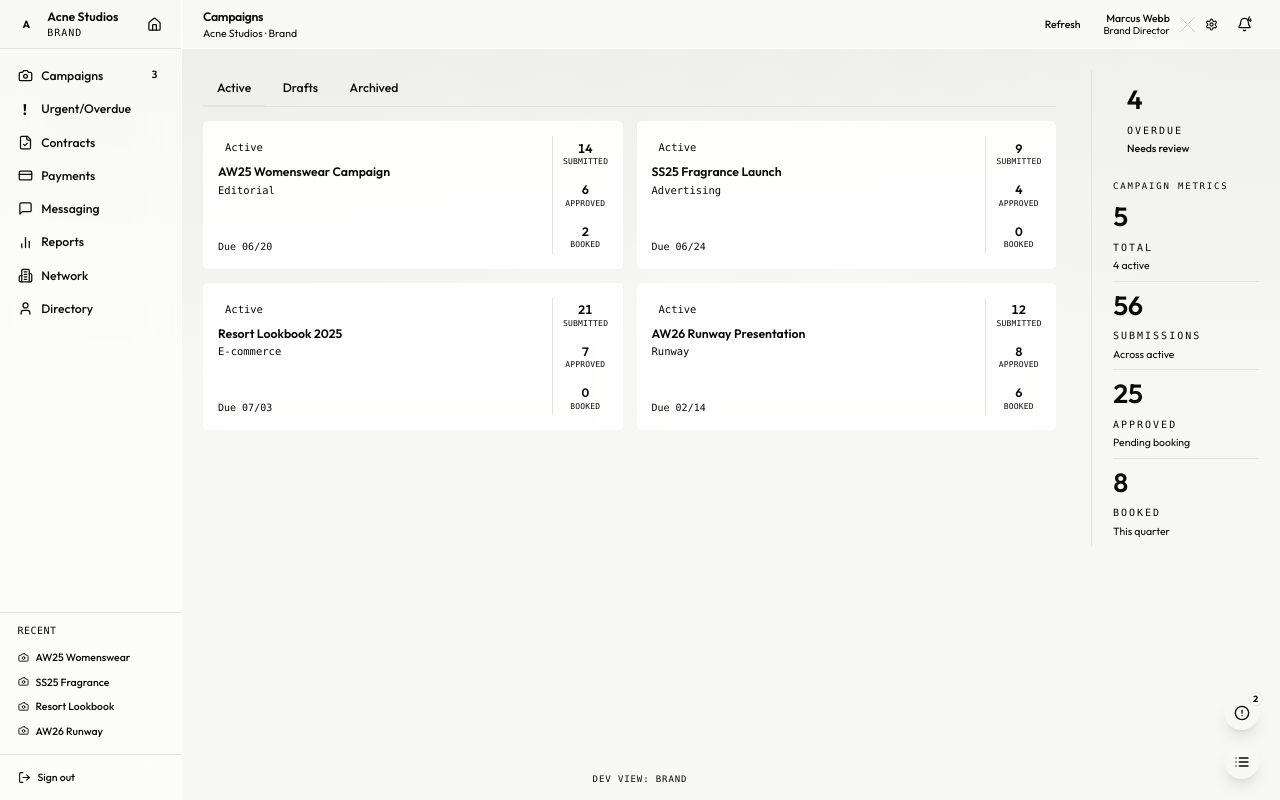
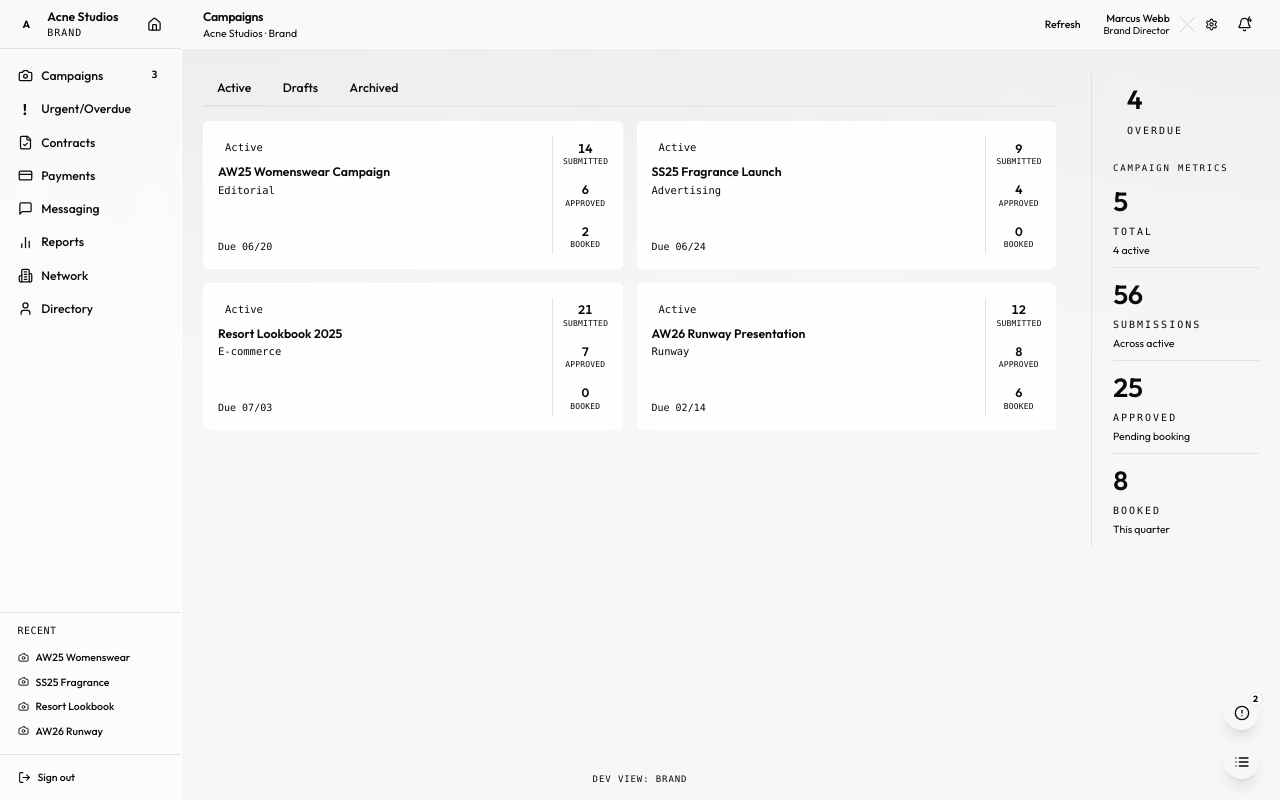
Before and after one commit to helenalklein/DVURE, a React (Vite) app: page / in a window 1280 px wide. Both pictures are taken after a click on the button "Brand". Built offline with nearby package versions, Linux system fonts and the light colour scheme.

Commit message:
Remove redundant "Needs review" caption under Overdue metric

```diff
--- a/src/app/brand/BrandApp.tsx
+++ b/src/app/brand/BrandApp.tsx
@@ -1192,7 +1192,6 @@ function CampaignsList({ openCampaign, onOpenUrgent }: { openCampaign: (id: numb
               className="text-left bg-foreground text-primary-foreground rounded-md px-4 py-4 mb-3 cursor-pointer hover:bg-[#2a2a2a] transition-colors">
               <div className="text-3xl font-semibold tabular-nums tracking-tight">{OVERDUE_ACTIONS.length}</div>
               <div className="text-[10px] font-mono uppercase tracking-[0.2em] mt-2 text-primary-foreground/70">Overdue</div>
-              <div className="text-xs text-primary-foreground/60 mt-1">Needs review</div>
             </button>
             <div className="text-[9px] font-mono uppercase tracking-[0.2em] text-muted-foreground/70">Campaign Metrics</div>
             <div className="flex-1 flex flex-col">
```
